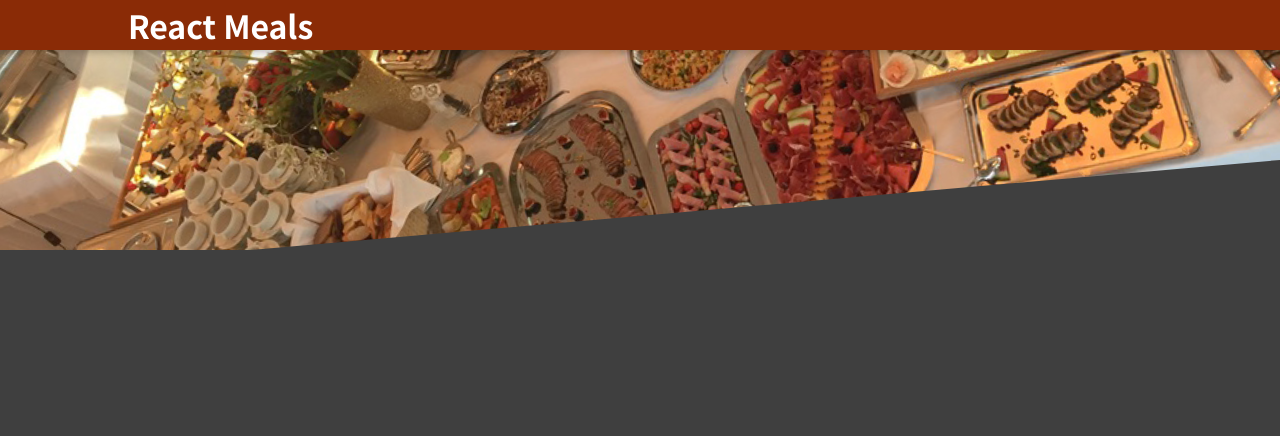
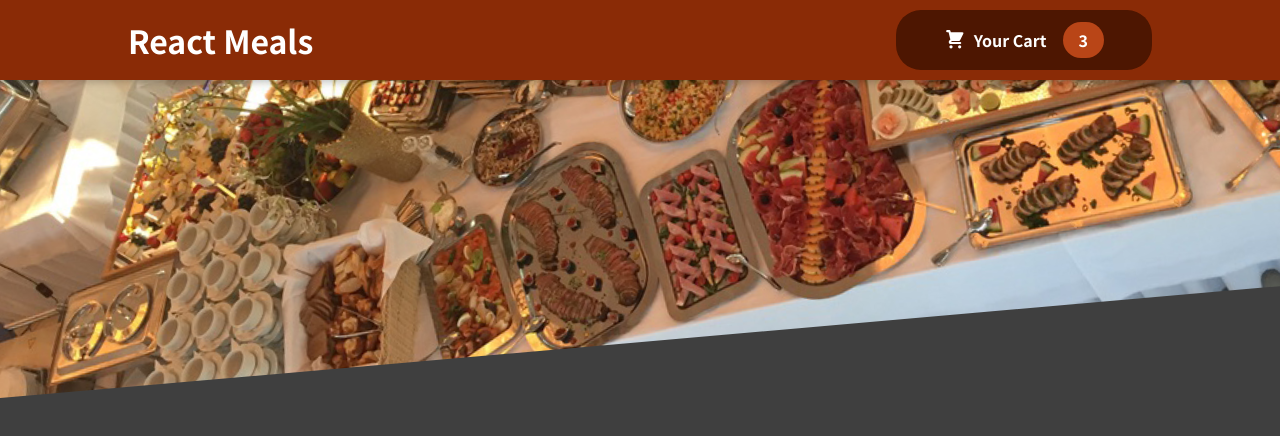
Before and after one commit to Marknjo/meals-app, a React (Vite) app: page / in a window 1280 px wide. Shown: the top 436 px of the page. Built offline with nearby package versions, Linux system fonts and the light colour scheme.

Commit message:
Add Header Cart Button component to the UI

```diff
--- /dev/null
+++ b/src/components/Cart/CartIcon.tsx
@@ -0,0 +1,13 @@
+const CartIcon = () => {
+  return (
+    <svg
+      xmlns="http://www.w3.org/2000/svg"
+      viewBox="0 0 20 20"
+      fill="currentColor"
+    >
+      <path d="M3 1a1 1 0 000 2h1.22l.305 1.222a.997.997 0 00.01.042l1.358 5.43-.893.892C3.74 11.846 4.632 14 6.414 14H15a1 1 0 000-2H6.414l1-1H14a1 1 0 00.894-.553l3-6A1 1 0 0017 3H6.28l-.31-1.243A1 1 0 005 1H3zM16 16.5a1.5 1.5 0 11-3 0 1.5 1.5 0 013 0zM6.5 18a1.5 1.5 0 100-3 1.5 1.5 0 000 3z" />
+    </svg>
+  );
+};
+
+export default CartIcon;
--- a/src/components/Layouts/Header.module.css
+++ b/src/components/Layouts/Header.module.css
@@ -3,7 +3,7 @@
   top: 0;
   left: 0;
   width: 100%;
-  height: 5rem;
+  height: 8rem;
   background-color: #8a2b06;
   color: white;
   display: flex;
@@ -16,7 +16,7 @@
 
 .main-image {
   width: 100%;
-  height: 25rem;
+  height: 40rem;
   z-index: 0;
   overflow: hidden;
 }
@@ -25,5 +25,5 @@
   width: 110%;
   height: 100%;
   object-fit: cover;
-  transform: rotateZ(-5deg) translateY(-4rem) translateX(-1rem);
+  transform: rotateZ(-5deg) translateY(-6.4rem) translateX(-1.6rem);
 }
--- a/src/components/Layouts/Header.tsx
+++ b/src/components/Layouts/Header.tsx
@@ -1,5 +1,6 @@
 import styles from './Header.module.css';
 import mealsImg from '../../assets/meals.jpg';
+import HeaderCartButton from './HeaderCartButton';
 
 const Header = () => {
   return (
@@ -7,6 +8,7 @@
       <header className={styles.header}>
         <h1>React Meals</h1>
         {/* Cart Button Here */}
+        <HeaderCartButton />
       </header>
       <div className={styles['main-image']}>
         <img src={mealsImg} alt=" table full of delicious food!" srcSet="" />
--- /dev/null
+++ b/src/components/Layouts/HeaderCartButton.module.css
@@ -0,0 +1,59 @@
+.button {
+    cursor: pointer;
+    font: inherit;
+    border: none;
+    background-color: #4d1601;
+    color: white;
+    padding: 1.2rem 4.8rem;
+    display: flex;
+    justify-content: space-around;
+    align-items: center;
+    border-radius: 25px;
+    font-weight: bold;
+  }
+
+  .button:hover,
+  .button:active {
+    background-color: #2c0d00;
+  }
+
+  .icon {
+    width: 2.16rem;
+    height: 2.16rem;
+    margin-right: 0.8rem;
+}
+
+  .badge {
+    background-color: #b94517;
+    padding: 0.6rem 1.6rem;
+    border-radius: 25px;
+    margin-left: 1.6rem;
+    font-weight: bold;
+  }
+
+  .button:hover .badge,
+  .button:active .badge {
+    background-color: #92320c;
+  }
+
+  .bump {
+    animation: bump 300ms ease-out;
+  }
+
+  @keyframes bump {
+    0% {
+      transform: scale(1);
+    }
+    10% {
+      transform: scale(0.9);
+    }
+    30% {
+      transform: scale(1.1);
+    }
+    50% {
+      transform: scale(1.15);
+    }
+    100% {
+      transform: scale(1);
+    }
+  }
--- /dev/null
+++ b/src/components/Layouts/HeaderCartButton.tsx
@@ -0,0 +1,19 @@
+import CartIcon from '../Cart/CartIcon';
+import styles from './HeaderCartButton.module.css';
+
+const HeaderCartButton = () => {
+  return (
+    <button type="button" className={styles.button}>
+      {/* Button Icon */}
+      <span className={styles.icon}>
+        <CartIcon />
+      </span>
+      <span>Your Cart</span>
+
+      {/* Button Icon Count */}
+      <span className={styles.badge}>3</span>
+    </button>
+  );
+};
+
+export default HeaderCartButton;
```
